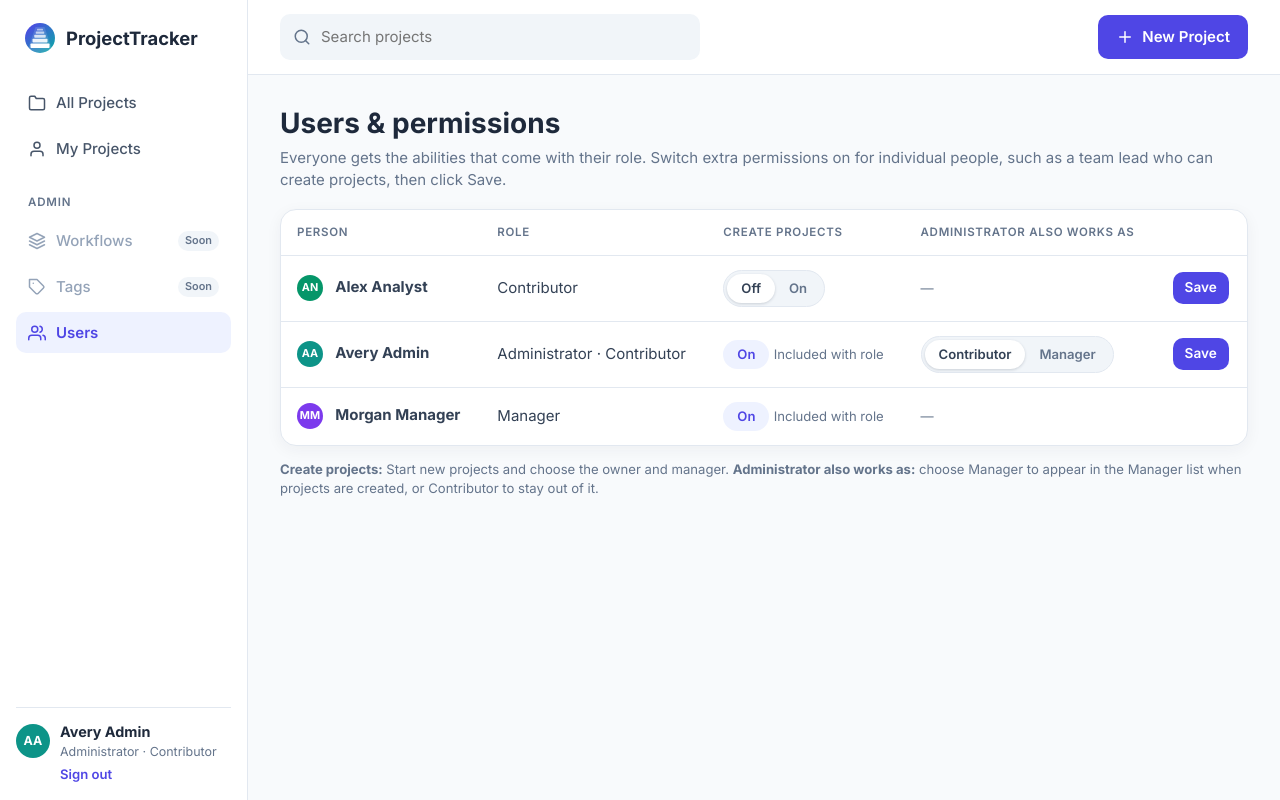
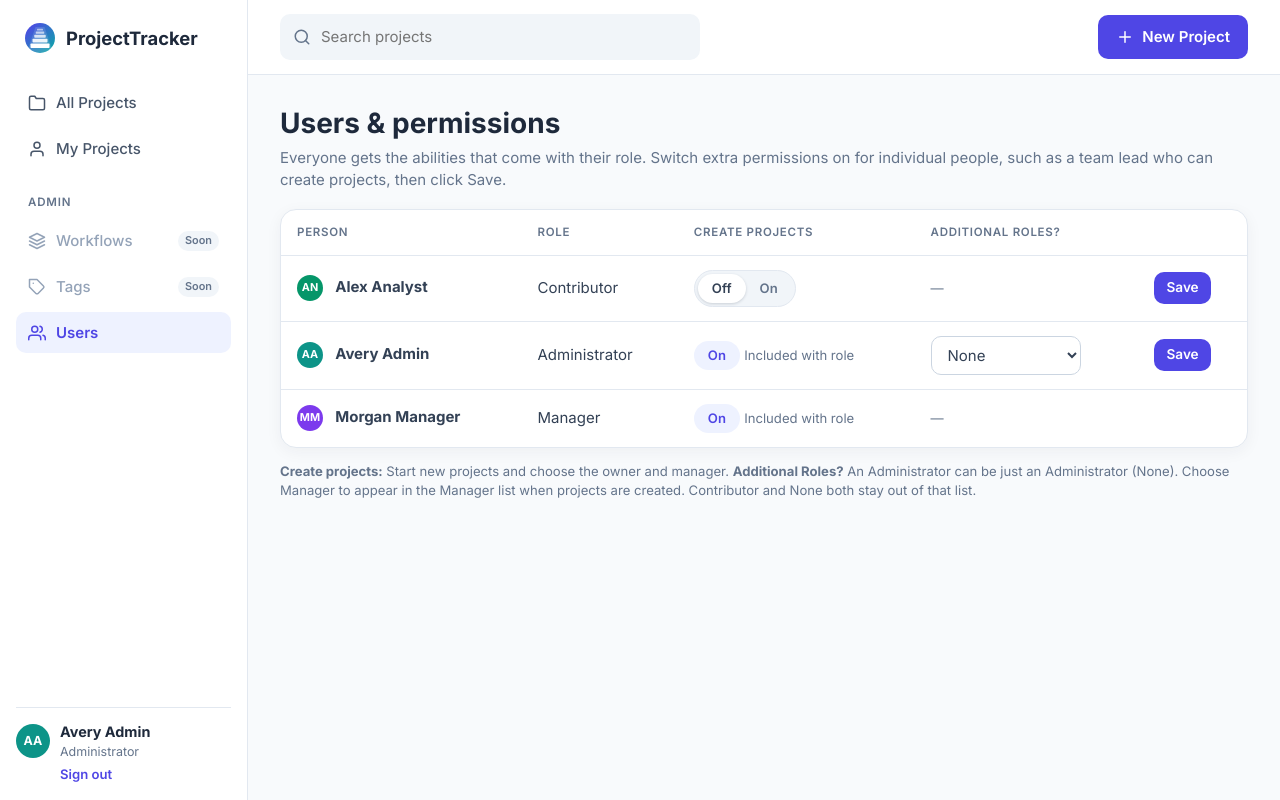
Before and after one commit to jeremiahpowell123-arch/ProjectTracker, a Flask app: page /admin/users in a window 1280 px wide. Run offline with Flask 3, Linux system fonts and the light colour scheme; the visitor is signed in with stand-in values (Sample User, id 1); data comes from the database, SQL or seed files in the repository.

Commit message:
Add grantable permissions, Users screen, additional roles, managers-only list

```diff
--- a/app.py
+++ b/app.py
@@ -67,8 +67,8 @@
 
 @app.template_filter("role_display")
 def role_display(user):
-    """A person's role as shown on screen. Administrators also show their second role."""
-    if user["role"] == "Administrator":
+    """A person's role as shown on screen. Administrators also show any additional role."""
+    if user["role"] == "Administrator" and user["also_role"] in ("Analyst", "Manager"):
         return f"Administrator · {role_label(user['also_role'])}"
     return role_label(user["role"])
 
@@ -582,9 +582,9 @@
             "INSERT INTO user_permissions (user_id, permission) VALUES (?, ?)",
             (person_id, p),
         )
-    # Administrators can also work as a Contributor or as a Manager.
+    # Administrators can have no additional role, or also work as a Contributor or Manager.
     also_role = request.form.get("also_role", "")
-    if person["role"] == "Administrator" and also_role in ("Analyst", "Manager"):
+    if person["role"] == "Administrator" and also_role in ("None", "Analyst", "Manager"):
         conn.execute("UPDATE users SET also_role = ? WHERE id = ?", (also_role, person_id))
     conn.commit()
     conn.close()
--- a/db.py
+++ b/db.py
@@ -19,7 +19,7 @@
     initials TEXT NOT NULL,
     role TEXT NOT NULL,
     password_hash TEXT NOT NULL,
-    also_role TEXT NOT NULL DEFAULT 'Analyst'
+    also_role TEXT NOT NULL DEFAULT 'None'
 );
 
 CREATE TABLE IF NOT EXISTS user_permissions (
@@ -84,7 +84,7 @@
     user_columns = {r["name"] for r in conn.execute("PRAGMA table_info(users)")}
     if "also_role" not in user_columns:
         conn.execute(
-            "ALTER TABLE users ADD COLUMN also_role TEXT NOT NULL DEFAULT 'Analyst'"
+            "ALTER TABLE users ADD COLUMN also_role TEXT NOT NULL DEFAULT 'None'"
         )
 
     user_count = conn.execute("SELECT COUNT(*) FROM users").fetchone()[0]
--- a/static/style.css
+++ b/static/style.css
@@ -494,6 +494,7 @@
 .seg input:checked + span { background: var(--white); color: var(--text); box-shadow: 0 1px 3px rgba(30, 41, 59, 0.18); }
 .seg.toggle input[value="on"]:checked + span { background: var(--indigo); color: #fff; }
 .seg input:focus-visible + span { outline: 2px solid var(--indigo); outline-offset: 1px; }
+.role-select { width: auto; min-width: 150px; padding: 8px 12px; }
 .seg-locked { display: inline-block; padding: 5px 14px; border-radius: 999px; font-size: 0.82rem; font-weight: 600; background: var(--indigo-tint); color: var(--indigo); }
 .perm-note { margin-top: 14px; }
 .case-table td .avatar { margin-right: 8px; vertical-align: middle; }
--- a/templates/admin_users.html
+++ b/templates/admin_users.html
@@ -18,7 +18,7 @@
         <th>Person</th>
         <th>Role</th>
         {% for key, (label, help) in permissions.items() %}<th>{{ label }}</th>{% endfor %}
-        <th>Administrator also works as</th>
+        <th>Additional Roles?</th>
         <th></th>
       </tr>
     </thead>
@@ -45,10 +45,11 @@
           {% endfor %}
           <td>
             {% if p['role'] == 'Administrator' %}
-              <div class="seg" role="radiogroup" aria-label="Second role for {{ p['name'] }}">
-                <label><input type="radio" name="also_role" value="Analyst" form="perm-{{ p['id'] }}" {% if p['also_role'] != 'Manager' %}checked{% endif %}><span>Contributor</span></label>
-                <label><input type="radio" name="also_role" value="Manager" form="perm-{{ p['id'] }}" {% if p['also_role'] == 'Manager' %}checked{% endif %}><span>Manager</span></label>
-              </div>
+              <select class="role-select" name="also_role" form="perm-{{ p['id'] }}" aria-label="Additional roles for {{ p['name'] }}">
+                <option value="None" {% if p['also_role'] not in ('Analyst', 'Manager') %}selected{% endif %}>None</option>
+                <option value="Analyst" {% if p['also_role'] == 'Analyst' %}selected{% endif %}>Contributor</option>
+                <option value="Manager" {% if p['also_role'] == 'Manager' %}selected{% endif %}>Manager</option>
+              </select>
             {% else %}
               <span class="muted-sm">—</span>
             {% endif %}
@@ -62,6 +63,6 @@
 
 <p class="muted-sm perm-note">
   {% for key, (label, help) in permissions.items() %}<strong>{{ label }}:</strong> {{ help }} {% endfor %}
-  <strong>Administrator also works as:</strong> choose Manager to appear in the Manager list when projects are created, or Contributor to stay out of it.
+  <strong>Additional Roles?</strong> An Administrator can be just an Administrator (None). Choose Manager to appear in the Manager list when projects are created. Contributor and None both stay out of that list.
 </p>
 {% endblock %}
```
